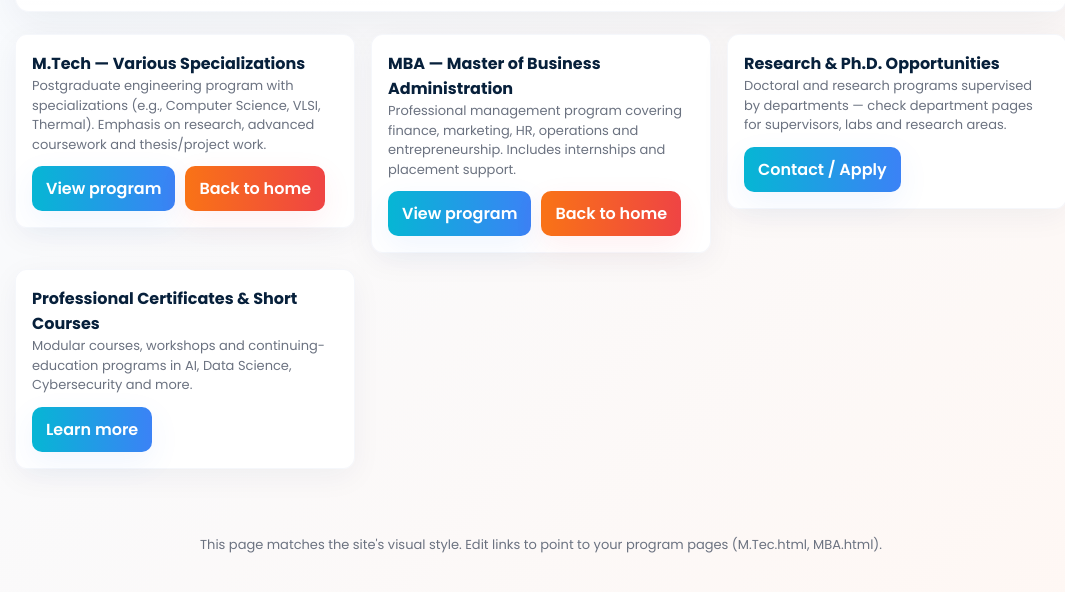
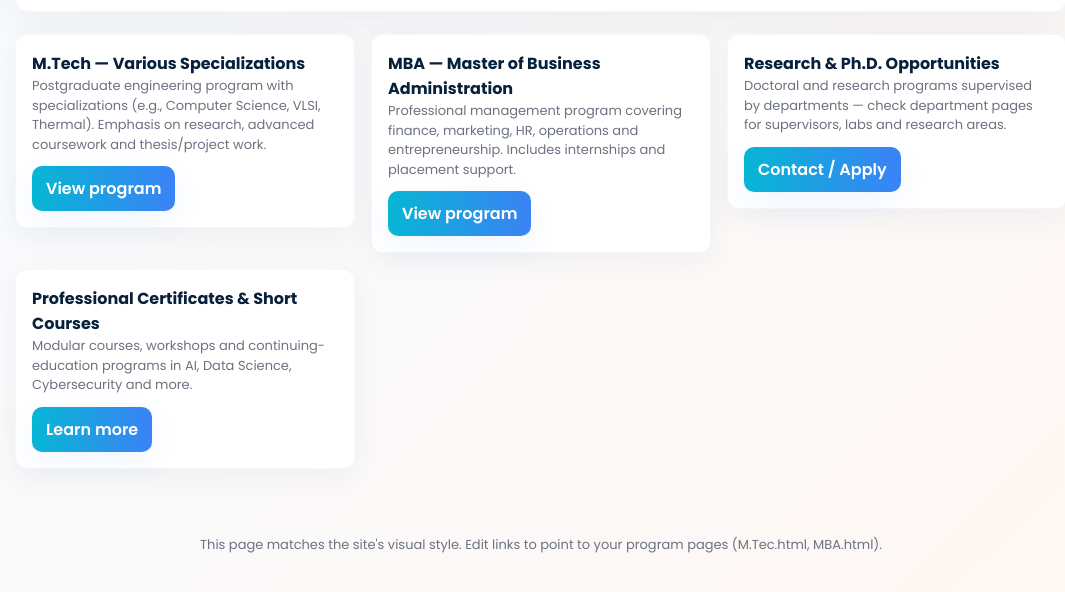
Before and after one commit to NithinBM148/personal-clg-webpage, a website: page pg.html in a window 1280 px wide. Shown: the part 200-792 px from the top of the page, without its empty margins (99-1164 px from the left). Drawn offline with Linux system fonts and the light colour scheme.

Commit message:
Add files via upload

```diff
--- a/pg.html
+++ b/pg.html
@@ -72,7 +72,6 @@
           </div>
           <div class="actions" aria-hidden="false">
             <a class="btn btn-primary" href="M.Tec.html">View program</a>
-            <a class="btn btn-secondary" href="index.html">Back to home</a>
           </div>
         </article>
 
@@ -83,7 +82,6 @@
           </div>
           <div class="actions">
             <a class="btn btn-primary" href="MBA.html">View program</a>
-            <a class="btn btn-secondary" href="index.html">Back to home</a>
           </div>
         </article>
 
```
Also changed, not shown: M.Tec.html (line endings or trailing spaces), MBA.html (line endings or trailing spaces).
